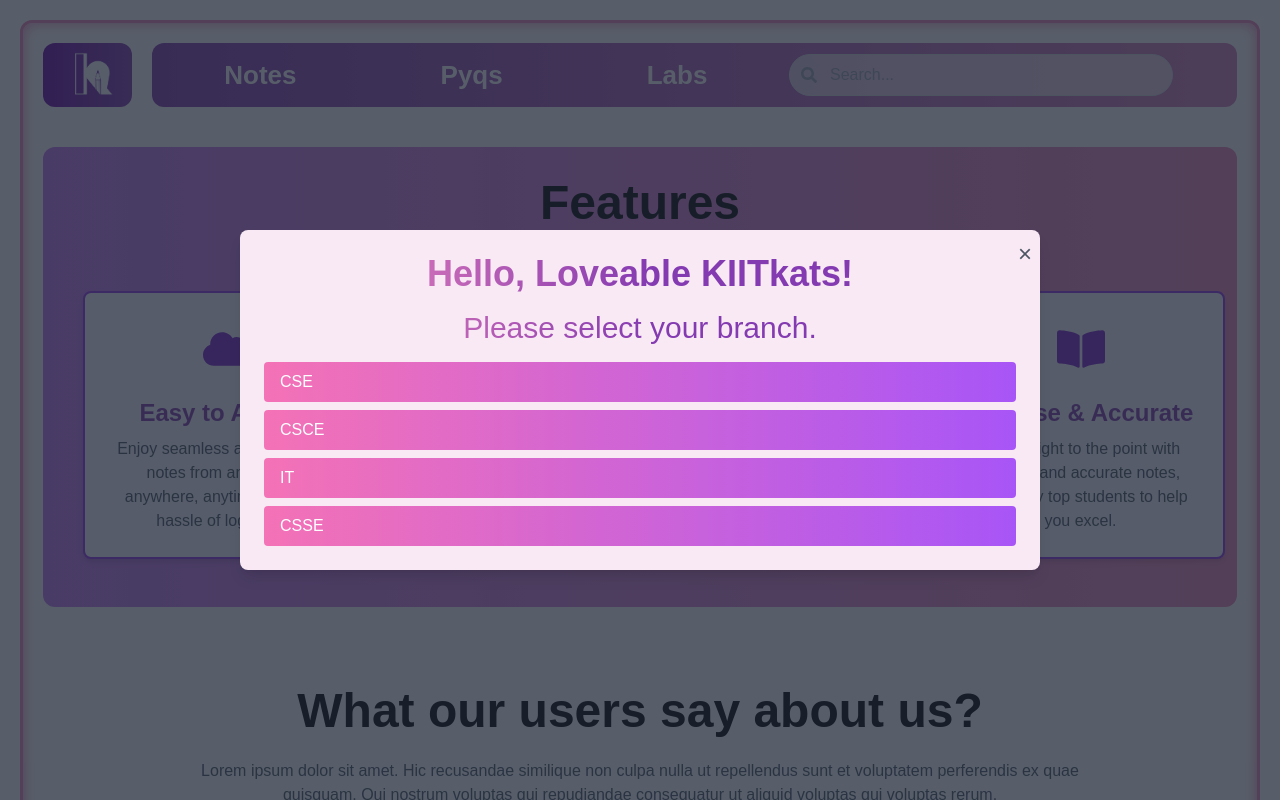
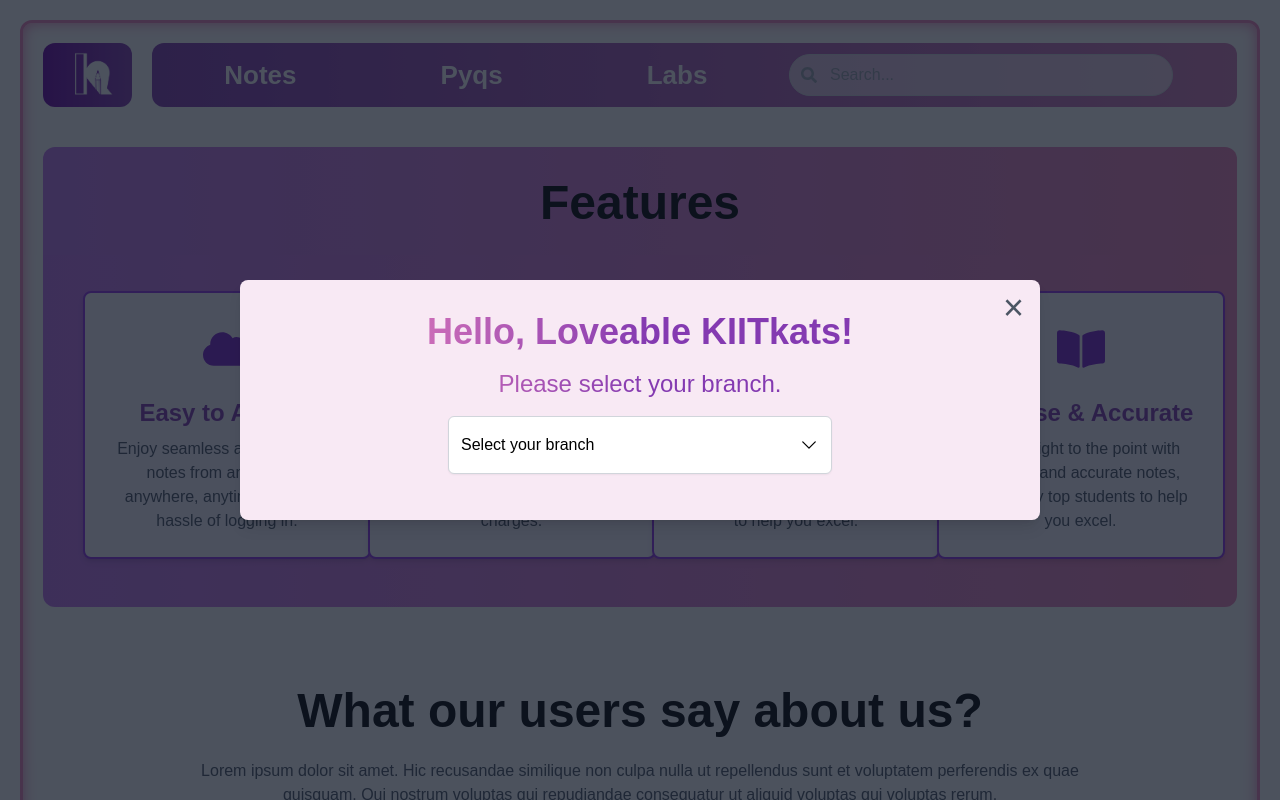
Before and after one commit to Soumyadipmaity1/k-prep, a Next.js app: page / in a window 1280 px wide. Both pictures are taken after a click on the button "Notes". Shown: the top 800 px of the page. Built offline with nearby package versions, Linux system fonts and the light colour scheme; a web font is replaced by a local one.

Commit message:
refactor: Update ModalMenu component with Dropdown for branch selection

```diff
--- a/src/components/Modal/modal.tsx
+++ b/src/components/Modal/modal.tsx
@@ -1,7 +1,8 @@
 "use client";
 
 import { useRouter } from 'next/navigation';
-import React from 'react';
+import React, { useState } from 'react';
+import Dropdown from '../dropdown/Dropdown';
 
 interface ModalMenuProps {
   isOpen: boolean;
@@ -11,6 +12,7 @@ interface ModalMenuProps {
 
 const ModalMenu: React.FC<ModalMenuProps> = ({ isOpen, onClose, items }) => {
   const router = useRouter();
+  const [isDropdownOpen, setIsDropdownOpen] = useState(false);
 
   if (!isOpen) return null;
 
@@ -19,25 +21,23 @@ const ModalMenu: React.FC<ModalMenuProps> = ({ isOpen, onClose, items }) => {
     onClose();
   };
 
+  const handleDropdownToggle = (open: boolean) => {
+    setIsDropdownOpen(open);
+  };
+
   return (
-    <div className="fixed inset-0 bg-gray-800 bg-opacity-75 flex items-center justify-center z-50">
-      <div className="bg-[#f8e9f4] p-6 rounded-lg shadow-lg  w-[800px] relative text-center">
-        <button onClick={onClose} className="absolute top-2 right-2 text-gray-600 text-2xl">
+    <div className="fixed inset-0 bg-gray-900 bg-opacity-75 flex items-center justify-center z-50">
+      <div
+        className={`bg-[#f8e9f4] p-8 rounded-lg shadow-lg relative text-center transition-all duration-300 ease-in-out ${
+          isDropdownOpen ? 'h-[450px]' : 'h-60'
+        } w-[800px]`}
+      >
+        <button onClick={onClose} className="absolute top-2 right-4 text-gray-600 text-4xl">
           &times;
         </button>
-        <h2 className="text-4xl font-semibold mb-4 modal-text">Hello, Loveable KIITkats! </h2>
-        <p className="mb-4 text-3xl modal-text">Please select your branch.</p>
-        <div className="space-y-2">
-          {items.map((item) => (
-            <button
-              key={item.route}
-              onClick={() => handleItemClick(item.route)}
-              className="w-full text-left px-4 py-2 bg-gradient-to-r from-pink-400 to-purple-500 text-white rounded hover:from-pink-500 hover:to-purple-600"
-            >
-              {item.label}
-            </button>
-          ))}
-        </div>
+        <h2 className="text-4xl font-semibold mb-4 modal-text">Hello, Loveable KIITkats!</h2>
+        <p className="mb-4 text-2xl modal-text">Please select your branch.</p>
+        <Dropdown items={items} onItemClick={handleItemClick} onDropdownToggle={handleDropdownToggle} />
       </div>
     </div>
   );
```
